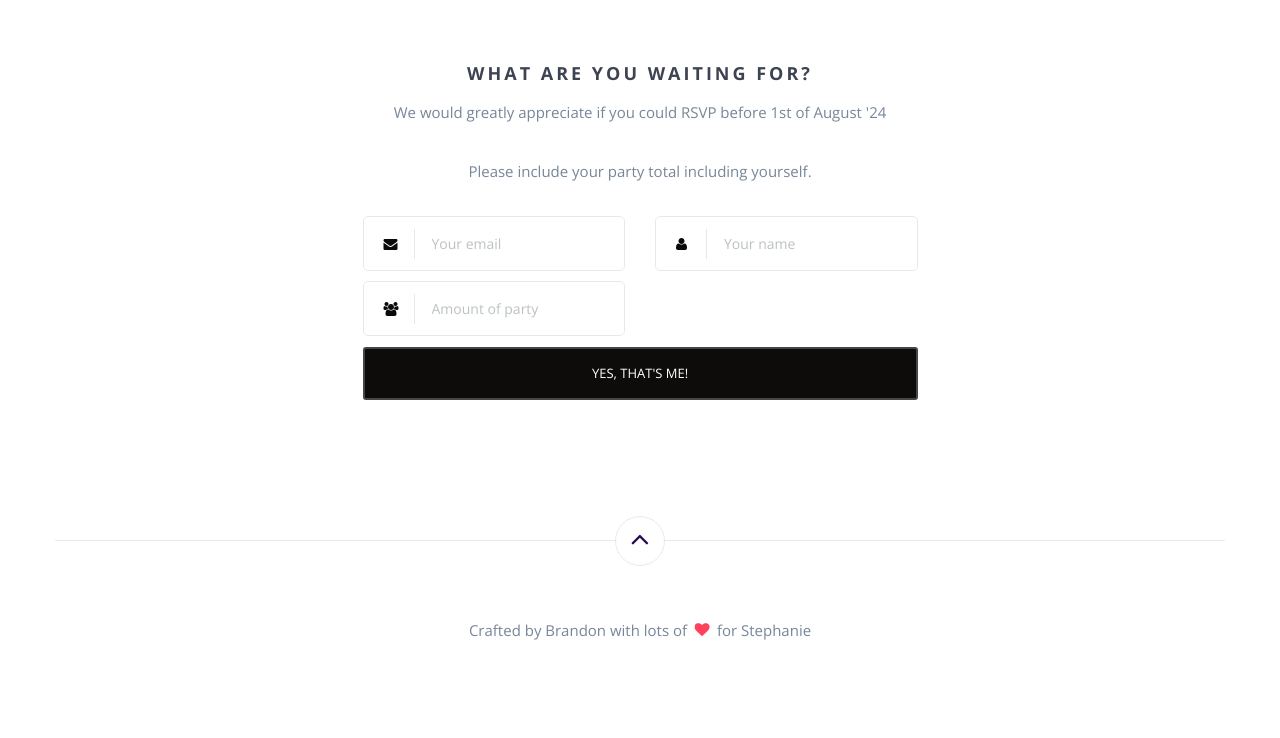
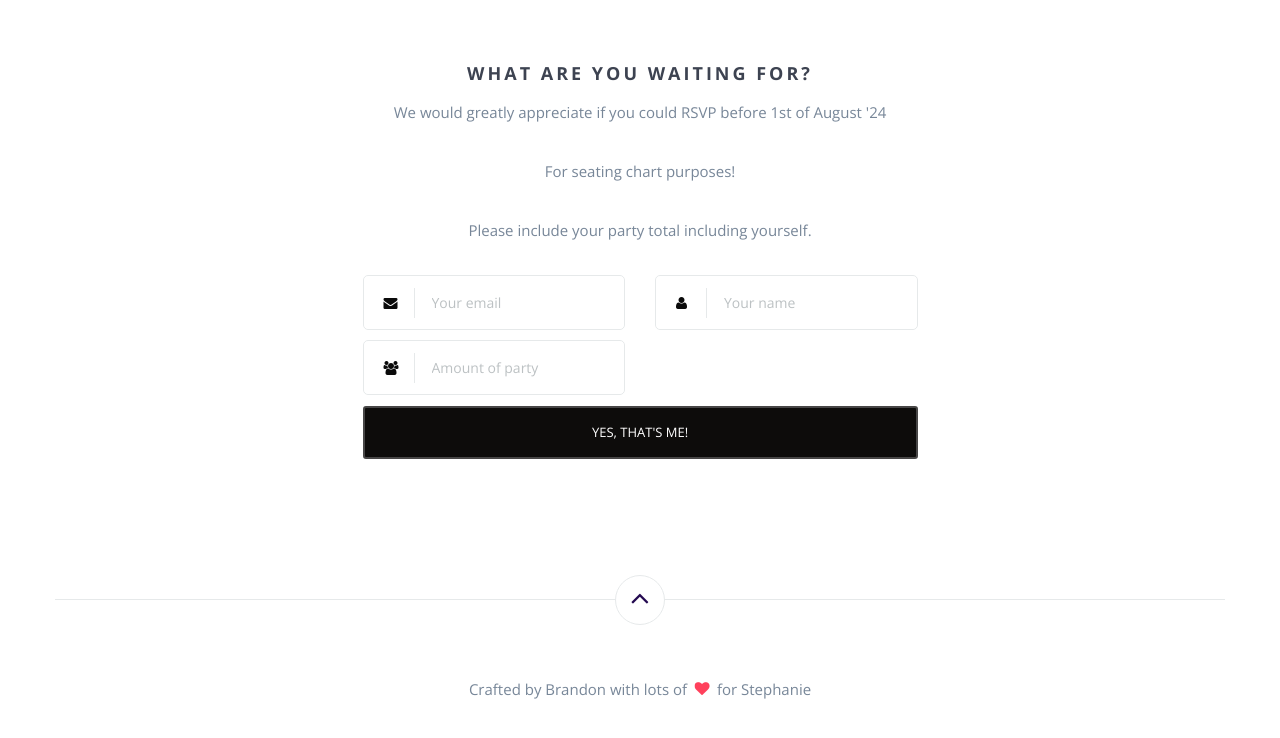
Before and after one commit to bg2398/MyWedding, a website: page index.html in a window 1280 px wide. Shown: the part 4022-4760 px from the top of the page. Before the commit the page ends 4717 px from the top, so only its background shows below. Drawn offline with nearby package versions, Linux system fonts and the light colour scheme; some packages are replaced by stand-ins of ours; files whose address does not match are found by name.

Commit message:
updated rsvp form

```diff
--- a/index.html
+++ b/index.html
@@ -479,6 +479,7 @@ I first met my wife through a local church, where our paths crossed during a Sat
             <div class="col-md-6 col-md-offset-3">
                 <h3>What are you waiting for?</h3>
                 <p>We would greatly appreciate if you could RSVP before 1st of August '24</p>
+                <p>For seating chart purposes!</p>
                 <p>Please include your party total including yourself.</p>
                 <form id="rsvp-form" class="rsvp-form"
                       action=""
```
